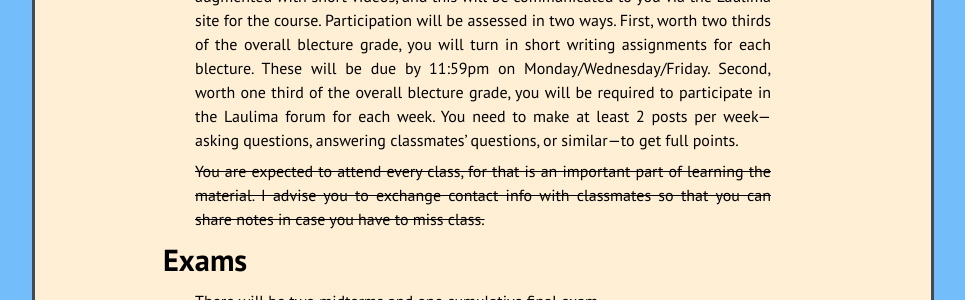
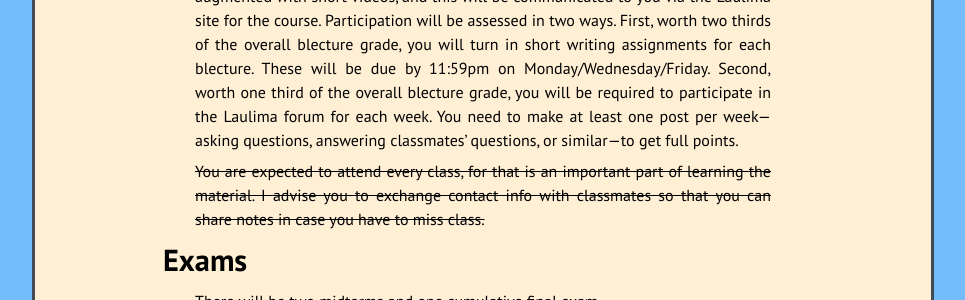
Before and after one commit to kamerynjw/kamerynjw.github.io, a Jekyll site: the page built from teaching/2020/math372/syllabus.md, in a window 1280 px wide and 900 px high, scrolled down 1473 px. Shown: the part 322-622 px from the top of the window, without its empty margins (157-1122 px from the left). Built offline with Jekyll 4.4.1, drawn with Linux system fonts in a browser that asks for light colours; nearby versions of some CDN libraries; some of the changed text lies outside the part shown.

Commit message:
new homewokr

```diff
--- a/teaching/2020/math372/syllabus.md
+++ b/teaching/2020/math372/syllabus.md
@@ -90,7 +90,7 @@ Attendance Policy
 
 As we have moved to online-only, traditional lectures will be replaced with asynchronous blectures (= "web lectures", compare blog = "web log"). You are expected to participate in these, and this participation will account for 15% of your overall grade for the class.
 
-The pace will match that of the pre-coronavirus class, with three blectures per week on Monday, Wednesday, and Friday. Each blecture will consist of a reading augmented with short videos, and this will be communicated to you via the Laulima site for the course. Participation will be assessed in two ways. First, worth two thirds of the overall blecture grade, you will turn in short writing assignments for each blecture. These will be due by 11:59pm on Monday/Wednesday/Friday. Second, worth one third of the overall blecture grade, you will be required to participate in the Laulima forum for each week. You need to make at least 2 posts per week—asking questions, answering classmates' questions, or similar—to get full points.
+The pace will match that of the pre-coronavirus class, with three blectures per week on Monday, Wednesday, and Friday. Each blecture will consist of a reading augmented with short videos, and this will be communicated to you via the Laulima site for the course. Participation will be assessed in two ways. First, worth two thirds of the overall blecture grade, you will turn in short writing assignments for each blecture. These will be due by 11:59pm on Monday/Wednesday/Friday. Second, worth one third of the overall blecture grade, you will be required to participate in the Laulima forum for each week. You need to make at least one post per week—asking questions, answering classmates' questions, or similar—to get full points.
 
 ~~You are expected to attend every class, for that is an important part of learning the material. I advise you to exchange contact info with classmates so that you can share notes in case you have to miss class.~~
 
```
Also changed, not shown: teaching/2020/math372.md (+2 -0 lines).
